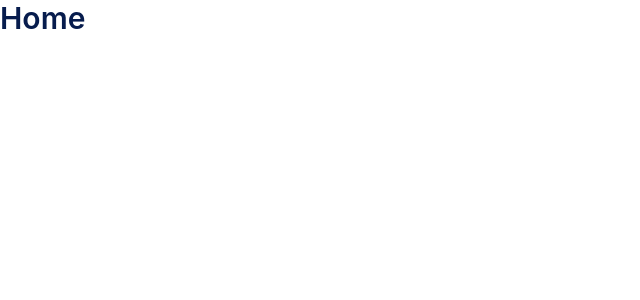
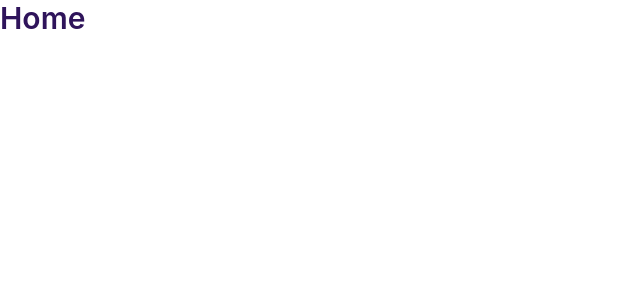
Before and after one commit to zeurgo/authentication-vue3, a Vue app: page / in a window 1280 px wide. Shown: the top 300 px of the page, without its empty margins (0-640 px from the left). Built offline with nearby package versions, Linux system fonts and the light colour scheme.

Commit message:
criando o serviço com axios

```diff
--- a/package.json
+++ b/package.json
@@ -3,6 +3,7 @@
   "version": "0.1.0",
   "private": true,
   "scripts": {
+    "local": "vue-cli-service serve --mode local",
     "serve": "vue-cli-service serve",
     "build": "vue-cli-service build",
     "test:unit": "vue-cli-service test:unit",
--- a/src/router/index.js
+++ b/src/router/index.js
@@ -48,7 +48,7 @@ router.beforeEach((to, from, next) => {
     })
   } else {
     if (isAuthenticated && to.meta.requiresAuth === false) {
-      next({ path: '/' })
+      next({ path: '/dashboard' })
     } else {
       next()
     }
--- /dev/null
+++ b/src/services/index.js
@@ -0,0 +1,13 @@
+import axios from 'axios'
+
+const httpClient = axios.create({
+  baseURL: process.env.VUE_APP_API || 'http://localhost:3000',
+  headers: {
+    Accept: 'application/json',
+    'Content-Type': 'application/json'
+  }
+})
+
+export {
+  httpClient
+}
--- a/src/views/Login/index.vue
+++ b/src/views/Login/index.vue
@@ -20,7 +20,7 @@
 
           <app-input label="Email" type="email" placeholder="Enter email" required v-model="state.user.email"></app-input>
           <app-input label="Password" type="password" placeholder="Password" required v-model="state.user.password"></app-input>
-          <app-button type="submit" @click="clicou()">Login</app-button>
+          <app-button type="submit">Login</app-button>
 
           <p class="text-sm flex justify-center mt-6">
             Dont't have an account? <a class="text-primary">Signup now</a>
@@ -46,13 +46,16 @@
 
 <script>
 import { reactive } from 'vue'
+import { useStore } from 'vuex'
 import AppButton from '@/components/AppButton.vue'
 import AppInput from '@/components/AppInput.vue'
+import { httpClient } from '@/services/index'
 
 export default {
   components: { AppButton, AppInput },
 
   setup () {
+    const store = useStore()
     const state = reactive({
       user: {
         email: '',
@@ -60,8 +63,15 @@ export default {
       }
     })
 
-    function handleSubmit () {
-      console.log('handleSubmit')
+    async function handleSubmit () {
+      try {
+        const response = await httpClient.post('/UsuariosAutenticar', { email: state.user.email, password: state.user.password })
+        if (response.data.sucesso) {
+          store.commit('setToken', response.data.dados.token)
+        }
+      } catch (error) {
+        //
+      }
     }
 
     return {
--- a/tailwind.config.js
+++ b/tailwind.config.js
@@ -8,9 +8,9 @@ module.exports = {
     extend: {
       colors: {
         primary: {
-          darkest: '#010E2B',
-          dark: '#071c4d',
-          DEFAULT: '#0042E0',
+          darkest: '#1a0b32',
+          dark: '#2f145b',
+          DEFAULT: '#5925AE',
           light: '#687086'
         },
         gray: {
```
Also changed, not shown: 1 other file (tests, documents, lock files or other folders).
